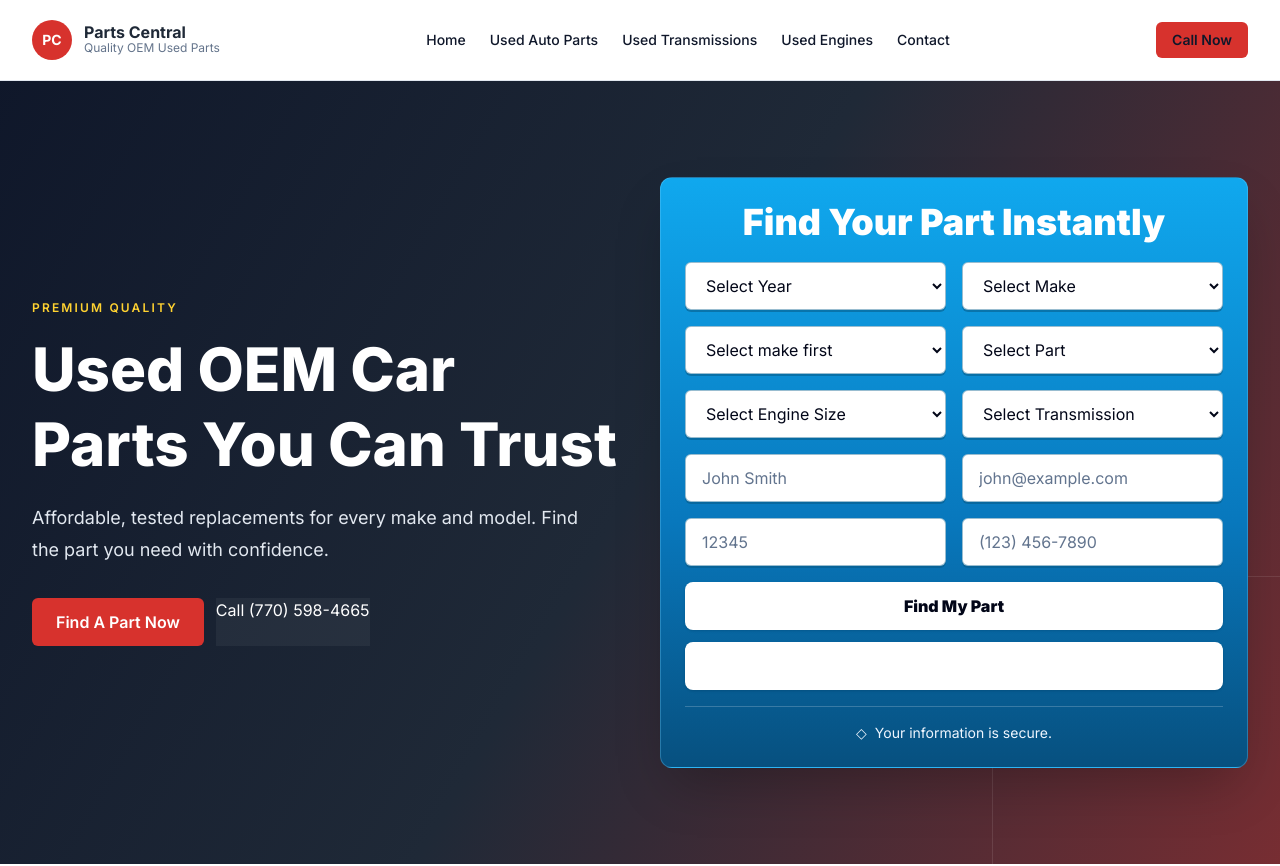
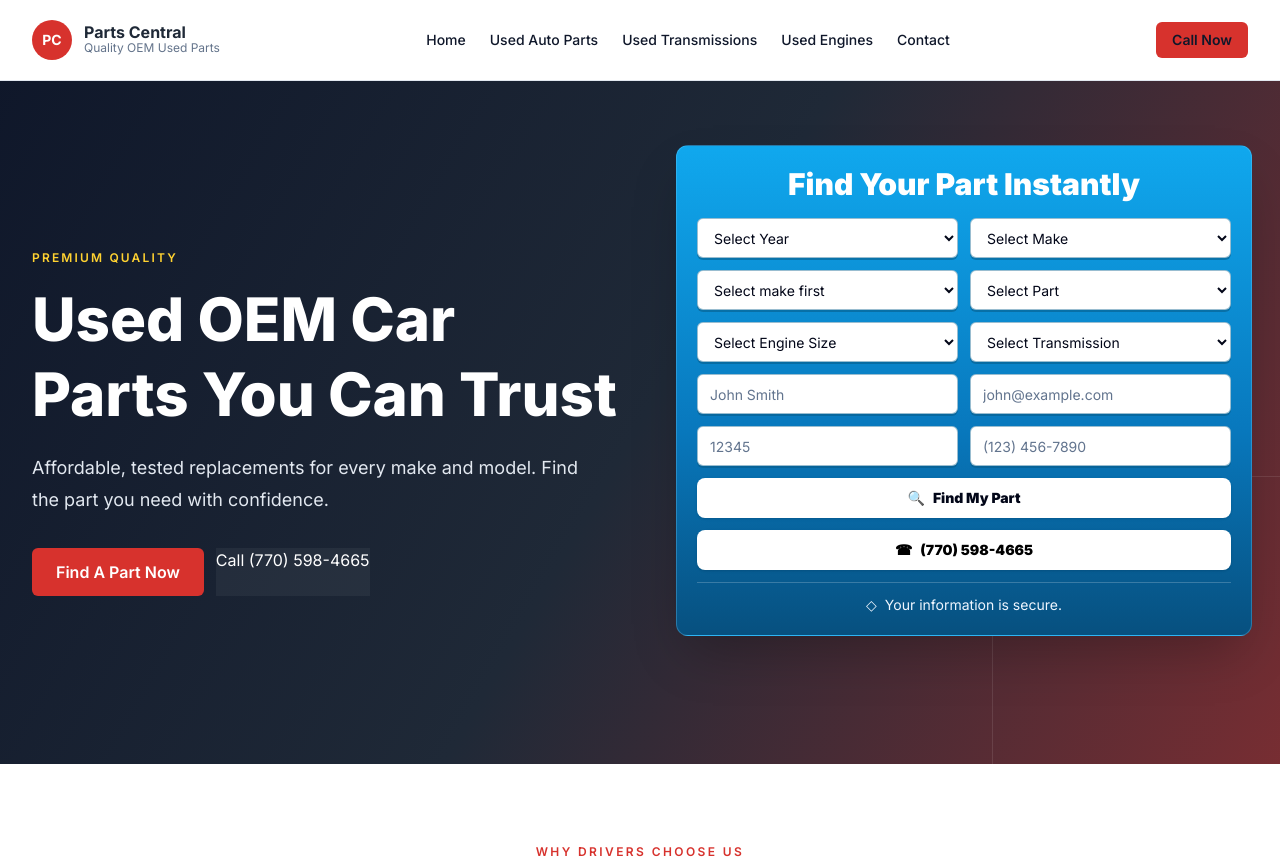
Before and after one commit to rajat290/usedcarparts, a Next.js app: page / in a window 1280 px wide. Shown: the top 866 px of the page. Built offline with nearby package versions, Linux system fonts and the light colour scheme.

Commit message:
Update vehicle selector form layout

```diff
--- a/src/components/forms/VehicleSelectorForm.tsx
+++ b/src/components/forms/VehicleSelectorForm.tsx
@@ -120,7 +120,7 @@ function SelectField({
     <label className="block">
       <span className="sr-only">{label}</span>
       <select
-        className="h-12 w-full rounded-md border border-sky-800/40 bg-white px-4 text-base text-slate-950 shadow-[0_2px_0_rgba(7,89,133,0.55)] outline-none transition focus:border-cyan-200 focus:ring-2 focus:ring-cyan-100"
+        className="h-10 w-full rounded-md border border-sky-800/40 bg-white px-3 text-sm text-slate-950 shadow-[0_2px_0_rgba(7,89,133,0.55)] outline-none transition focus:border-cyan-200 focus:ring-2 focus:ring-cyan-100"
         name={name}
         onChange={(event) => onChange?.(event.target.value)}
         required
@@ -149,7 +149,7 @@ function TextField({
     <label className="block">
       <span className="sr-only">{label}</span>
       <input
-        className="h-12 w-full rounded-md border border-sky-800/40 bg-white px-4 text-base text-slate-950 shadow-[0_2px_0_rgba(7,89,133,0.55)] outline-none transition placeholder:text-slate-500 focus:border-cyan-200 focus:ring-2 focus:ring-cyan-100"
+        className="h-10 w-full rounded-md border border-sky-800/40 bg-white px-3 text-sm text-slate-950 shadow-[0_2px_0_rgba(7,89,133,0.55)] outline-none transition placeholder:text-slate-500 focus:border-cyan-200 focus:ring-2 focus:ring-cyan-100"
         name={name}
         placeholder={placeholder}
         required
@@ -206,15 +206,15 @@ export default function VehicleSelectorForm() {
 
   return (
     <form
-      className="w-full max-w-2xl rounded-xl border border-sky-300/30 bg-[linear-gradient(180deg,#10a8ee_0%,#0878bd_58%,#07507f_100%)] p-5 shadow-2xl shadow-black/25 sm:p-6"
+      className="w-full max-w-xl rounded-xl border border-sky-300/30 bg-[linear-gradient(180deg,#10a8ee_0%,#0878bd_58%,#07507f_100%)] p-4 shadow-2xl shadow-black/25 sm:p-5"
       onSubmit={handleSubmit}
       id="vehicle-selector-form"
     >
-      <h2 className="mb-5 text-center text-3xl font-black tracking-normal text-white sm:text-4xl">
+      <h2 className="mb-4 text-center text-2xl font-black tracking-normal text-white sm:text-3xl">
         Find Your Part Instantly
       </h2>
 
-      <div className="grid gap-4 sm:grid-cols-2">
+      <div className="grid gap-3 sm:grid-cols-2">
         <SelectField label="Year" name="year" options={years} />
         <SelectField
           label="Make"
@@ -243,11 +243,18 @@ export default function VehicleSelectorForm() {
       </div>
 
       <button
-        className="mt-4 h-12 w-full rounded-lg bg-white px-5 text-base font-black text-slate-950 shadow-sm transition hover:bg-blue-50 disabled:cursor-not-allowed disabled:opacity-70"
+        className="mt-3 flex h-10 w-full items-center justify-center gap-2 rounded-lg bg-white px-4 text-sm font-black text-slate-950 shadow-sm transition hover:bg-blue-50 disabled:cursor-not-allowed disabled:opacity-70"
         disabled={isSending}
         type="submit"
       >
-        {isSending ? "Sending..." : "Find My Part"}
+        {isSending ? (
+          "Sending..."
+        ) : (
+          <>
+            <span aria-hidden="true">&#128269;</span>
+            <span>Find My Part</span>
+          </>
+        )}
       </button>
 
       {submitMessage ? (
@@ -263,13 +270,14 @@ export default function VehicleSelectorForm() {
       ) : null}
 
       <a
-        className="mt-3 flex h-12 w-full items-center justify-center gap-2 rounded-lg bg-white px-5 text-base font-black text-slate-950 shadow-sm transition hover:bg-blue-50"
-        href="tel:8883382540"
+        className="mt-3 flex h-10 w-full items-center justify-center gap-2 rounded-lg bg-white px-4 text-sm font-black text-black shadow-sm transition hover:bg-blue-50"
+        href="tel:7705984665"
       >
-        &#9742; (888) 338-2540
+        <span className="text-black">&#9742;</span>
+        <span className="text-black">(770) 598-4665</span>
       </a>
 
-      <div className="mt-4 border-t border-white/20 pt-4 text-center text-sm text-blue-50">
+      <div className="mt-3 border-t border-white/20 pt-3 text-center text-sm text-blue-50">
         <span className="mr-2">&#9671;</span>
         Your information is secure.
       </div>
--- a/src/components/sections/home/Hero.tsx
+++ b/src/components/sections/home/Hero.tsx
@@ -29,7 +29,7 @@ export default function Hero() {
 
           <div
             id="vehicle-selector"
-            className="animate-rise-delay-1"
+            className="relative -top-4 animate-rise-delay-1 lg:-right-4 lg:-top-8"
           >
             <VehicleSelectorForm />
           </div>
```
